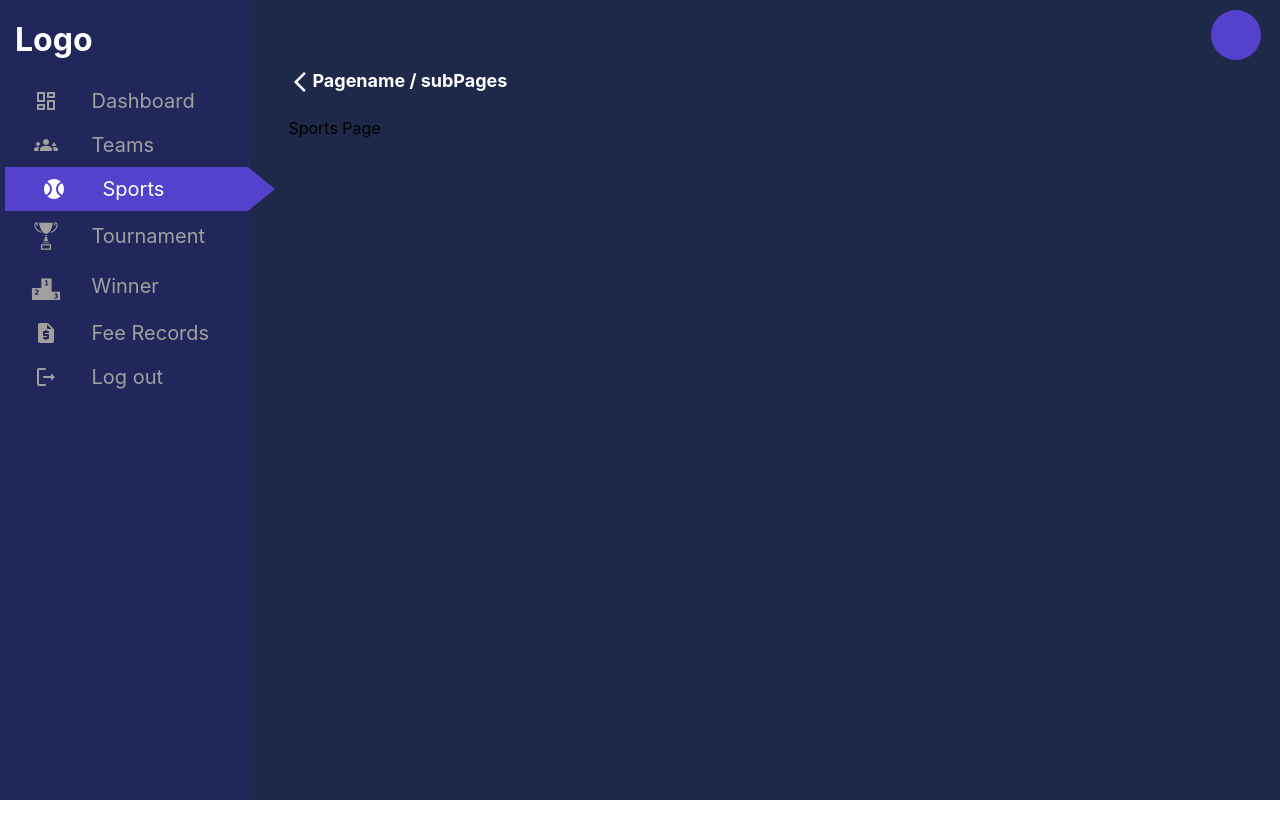
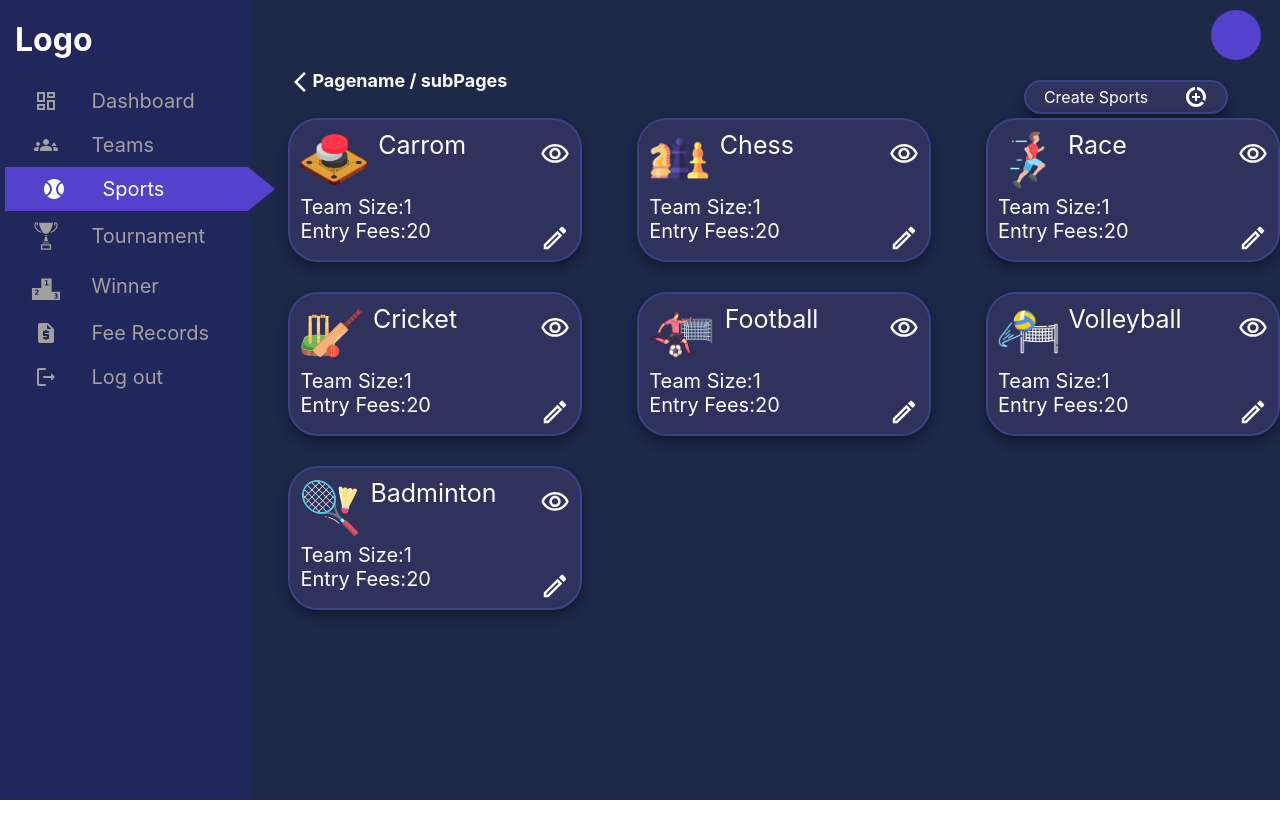
Before and after one commit to gcelt-techclub/Web-App, a React (Create React App) app: page /admin/sports in a window 1280 px wide. Shown: the top 838 px of the page. Before the commit the page ends 800 px from the top, so only its background shows below. Built offline with nearby package versions, Linux system fonts and the light colour scheme.

Commit message:
added card design

```diff
--- a/src/components/Sportsbar.css
+++ b/src/components/Sportsbar.css
@@ -6,7 +6,6 @@
     transition: all 0.5s;
     display:inline-flex;
 
-    margin: 0 30%;
 }
 .holder{
     width:80px;
--- a/src/pages/Sports.jsx
+++ b/src/pages/Sports.jsx
@@ -1,8 +1,74 @@
-import React from 'react'
+import React, { useState } from "react";
+import Grid from '@mui/material/Grid';
+
+//import icons
+import DataSaverOnOutlinedIcon from '@mui/icons-material/DataSaverOnOutlined';
+import View from '@mui/icons-material/VisibilityOutlined';
+import Edit from '@mui/icons-material/EditOutlined';
+import Paper from '@mui/material/Paper';
+import Chess_i from "../assets/icons/chess2.png";
+import Cricket_i from "../assets/icons/cricket2.png";
+import Football_i from "../assets/icons/football2.png";
+import Volleyball_i from "../assets/icons/volleyball2.png";
+import Races_i from "../assets/icons/Race.png";
+import Badminton_i from "../assets/icons/Badminton.png";
+import Carrom_i from "../assets/icons/carrom2.png";
+
+import "./Sports/Sports.css"
 
 function Sports() {
+  const [cards] = useState([
+    {   title: "Carrom",
+        icon: <img src={Carrom_i} height='60px' />,
+        size: "1",   fees: "20",    link: "",
+    },
+    {   title: "Chess",
+        icon: <img src={Chess_i} height='60px' />,
+        size: "1",   fees: "20",    link: "",
+    },
+    {   title: "Race",
+        icon: <img src={Races_i} height='60px' />,
+        size: "1",   fees: "20",    link: "",
+    },
+    {   title: "Cricket",
+    icon: <img src={Cricket_i} height='60px' />,
+    size: "1",   fees: "20",    link: "",
+    },
+    {   title: "Football",
+    icon: <img src={Football_i} height='60px' />,
+    size: "1",   fees: "20",    link: "",
+    },
+    {   title: "Volleyball",
+    icon: <img src={Volleyball_i} height='60px' />,
+    size: "1",   fees: "20",    link: "",
+    },
+    {   title: "Badminton",
+    icon: <img src={Badminton_i} height='60px' />,
+    size: "1",   fees: "20",    link: "/admin/winners",
+    }
+  ])
   return (
-    <div>Sports Page</div>
+    <div className="space">
+      <Paper className="sports_create_btn" style={{width: 200,height: 30, backgroundColor: '#2e325c',
+        border: '2px solid #3b4285', borderRadius:'30px'}} elevation={8} >
+          <div class="tag">Create Sports</div>
+          <DataSaverOnOutlinedIcon id="add"/>
+      </Paper>
+
+      <div className="cardholder">
+		{ cards.map((sports,index) =>(
+			<Paper key={index} className="card" style={{width: 280,height: 130, backgroundColor: '#2e325c',
+			border: '2px solid #3b4285', borderRadius:'30px'}} elevation={8}>
+			<div className="icon">{sports.icon}</div>
+			<div className="title">{sports.title}</div>
+			<div className="details">Team Size:{sports.size}<br/>Entry Fees:{sports.fees} </div>
+			<View id="view_icon"/>
+			<Edit id="edit_icon"/>
+			</Paper>
+		))}
+      </div>
+    </div>
+
   )
 }
 
--- /dev/null
+++ b/src/pages/Sports/Sports.css
@@ -0,0 +1,53 @@
+.space{
+    width:100%;
+    height:100%;
+}
+.sports_create_btn{
+    position:absolute;
+    left:80%;
+    top: 10%;
+    display: flex;
+    justify-content: space-around;
+    align-items: center;
+}
+.tag , #add
+{
+    color:#fff;
+}
+.cardholder{
+    display:flex;
+    flex-wrap: wrap;
+    justify-content: space-between;
+}
+.card{
+    flex: 0 0 calc(33.33% - 40px);
+    max-width:280px;
+    padding:5px;
+    margin-bottom:30px;
+    position: relative;
+    display: flex;
+}
+.icon , .title , .details, #view_icon , #edit_icon{
+    color:#fff;
+    font-size: 20px;
+    margin:5px
+}
+.title{
+    font-size: 25px ;
+}
+.details{
+    position: absolute;
+    top:50%;
+}
+#view_icon{
+    font-size: 30px;
+    position: absolute;
+    right:5px;
+    top:10%;
+}
+#edit_icon{
+    font-size: 30px;
+    position: absolute;
+    right:5px;
+    top:70%;
+}
```
